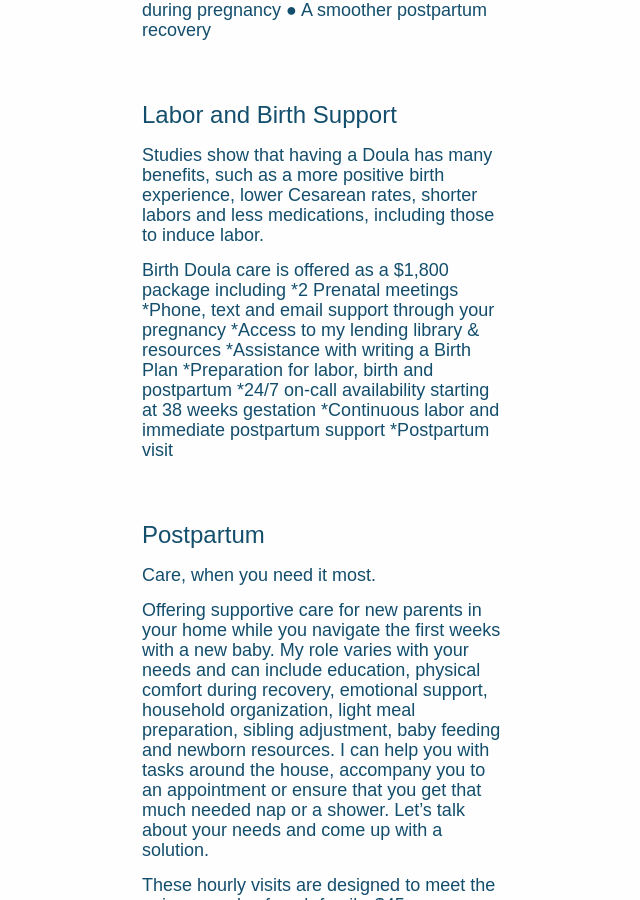
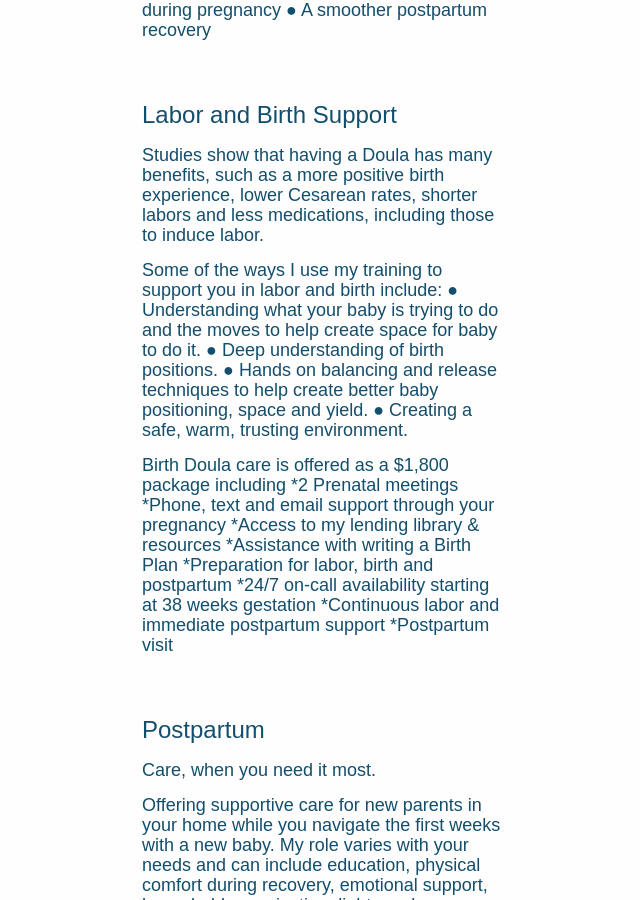
Before and after one commit to aidensymes/harbordoula.com, a Jekyll site: the page built from home.markdown, in a window 1280 px wide and 900 px high, scrolled down 3794 px. Shown: the whole window, without its empty margins (316-956 px from the left). Built offline with Jekyll 4.4.1, drawn with Linux system fonts in a browser that asks for light colours; nearby versions of some CDN libraries; some web fonts are replaced.

Commit message:
Updated Home

```diff
--- a/home.markdown
+++ b/home.markdown
@@ -4,13 +4,13 @@ date: 2019-06-16 18:53:00 Z
 permalink: "/"
 blurb: Caring support before, during and after your baby's birth. Serving Boston,
   North Shore and Southern NH.
-about-intro: "I'm Jennifer Symes, CD, PCD(DONA) \nBirth and Postpartum Doula and Body
-  Ready Method Pro. \n\nCongratulations on this new adventure! I look forward to discussing
-  how we can work together to create a nurturing space for you and your family.\n\nIn
-  response to changing policies and safety measures due to covid-19, I am available
-  for virtual services, if needed. We can schedule a full support package, a one time
-  session or something in between. You don't have to face these challenges without
-  preparation and support."
+about-intro: "I'm Jennifer Symes, CD, PCD(DONA) \n\nBirth and Postpartum Doula and
+  Body Ready Method Pro. \n\nCongratulations on this new adventure! I look forward
+  to discussing how we can work together to create a nurturing space for you and your
+  family.\n\nIn response to changing policies and safety measures due to covid-19,
+  I am available for virtual services, if needed. We can schedule a full support package,
+  a one time session or something in between. You don't have to face these challenges
+  without preparation and support."
 about: "Pregnancy, childbirth and the newborn weeks come with great joy, transitions
   and challenges. As your Doula, I can help you find what works best for you and your
   baby. I provide non-judgmental care, education, hands-on support and encouragement
@@ -98,12 +98,16 @@ services:
 - name: Labor and Birth Support
   description: "Studies show that having a Doula has many benefits, such as a more
     positive birth experience, lower Cesarean rates, shorter labors and less medications,
-    including  those to induce labor.  \n\nBirth Doula care is offered as a $1,800
-    package including *2 Prenatal meetings *Phone, text and email support through
-    your pregnancy *Access to my lending library & resources *Assistance with writing
-    a Birth Plan *Preparation for labor, birth and postpartum *24/7 on-call availability
-    starting at 38 weeks gestation *Continuous labor and immediate postpartum support
-    *Postpartum visit \n\n\n  \n\n"
+    including  those to induce labor. \n\nSome of the ways I use my training to support
+    you in labor and birth include:\n● Understanding what your baby is trying to do
+    and the moves to help create space for baby to do it.\n● Deep understanding of
+    birth positions.\n● Hands on balancing and release techniques to help create better
+    baby positioning, space and yield.\n● Creating a safe, warm, trusting environment.
+    \n\nBirth Doula care is offered as a $1,800 package including *2 Prenatal meetings
+    *Phone, text and email support through your pregnancy *Access to my lending library
+    & resources *Assistance with writing a Birth Plan *Preparation for labor, birth
+    and postpartum *24/7 on-call availability starting at 38 weeks gestation *Continuous
+    labor and immediate postpartum support *Postpartum visit \n\n\n  \n\n"
 - name: Postpartum
   description: "Care, when you need it most.\n\nOffering supportive care for new parents
     in your home while you navigate the first weeks with a new baby. My role varies
```
